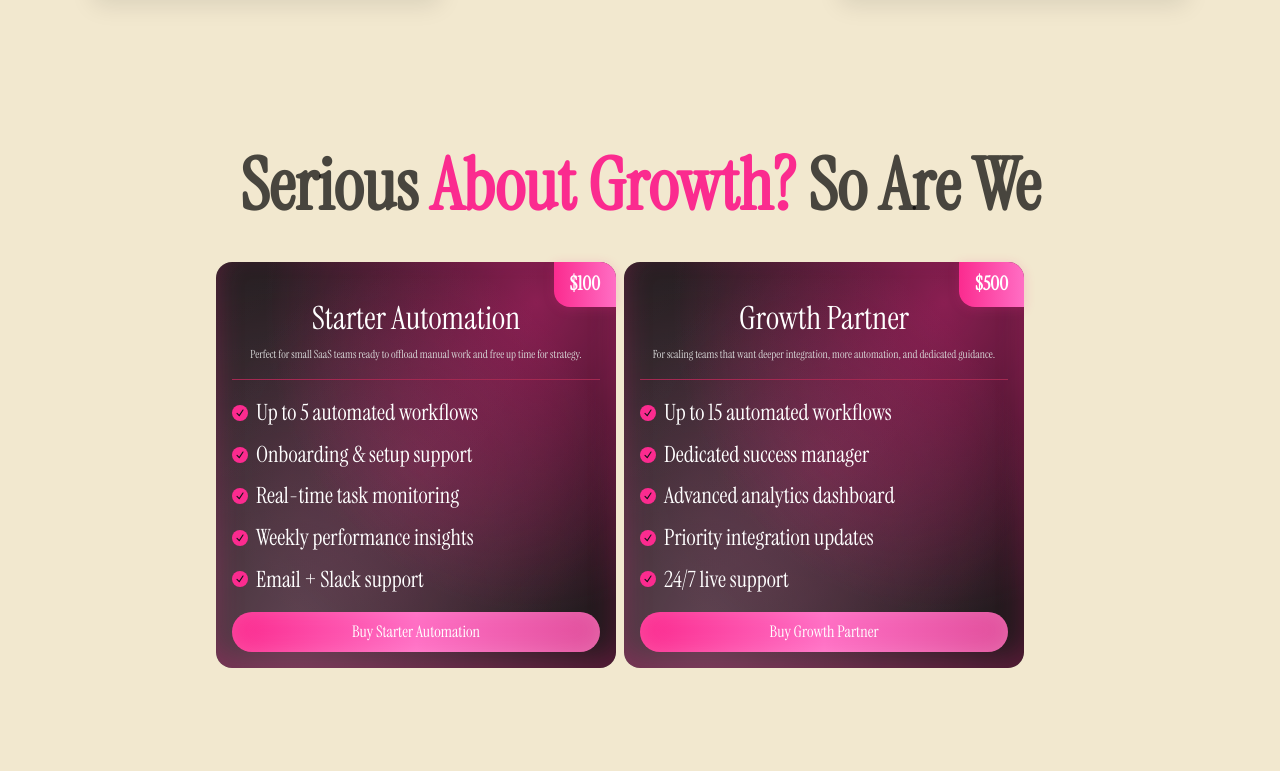
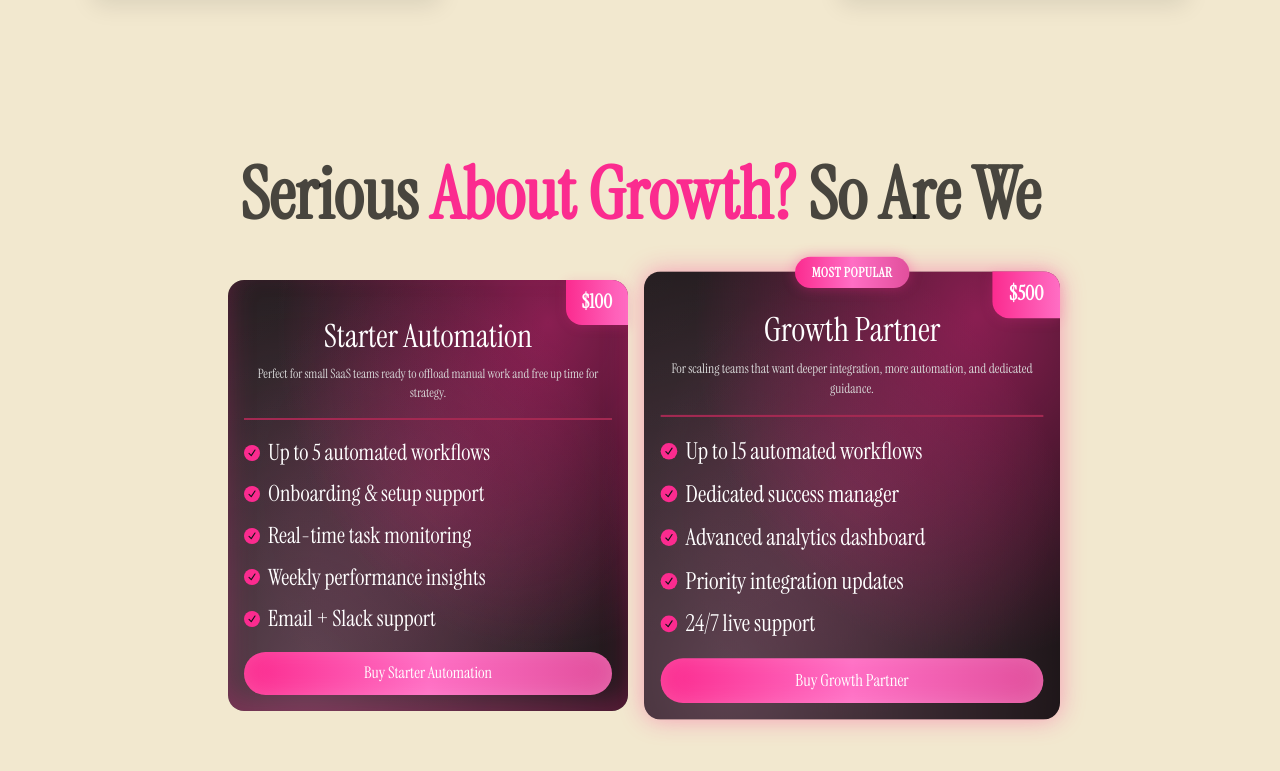
Before and after one commit to FahadBinQaiser/Parallax, a React (Vite) app: page / in a window 1280 px wide. Shown: the part 4323-5094 px from the top of the page. Before the commit the page ends 5071 px from the top, so only its background shows below. Built offline with nearby package versions, Linux system fonts and the light colour scheme.

Commit message:
Added absoluted positioned box for better UX

```diff
--- a/src/components/PricingSection/PricingSection.jsx
+++ b/src/components/PricingSection/PricingSection.jsx
@@ -3,14 +3,16 @@ import PricingCard from "../UI_Components/PricingCard";
 
 export default function PricingSection() {
   return (
-    <section className="py-20 text-[#000000]/70 pricing-section">
-      <div className="max-w-4xl space-y-10 mx-auto px-6 text-center">
-        <h2 className="text-5xl font-bold sm:text-7xl">
+    <section className="py-16 sm:py-20 text-[#000000]/70 pricing-section">
+      <div className="max-w-7xl mx-auto space-y-10 px-4 sm:px-6 text-center">
+        {/* Headline */}
+        <h2 className="text-4xl sm:text-5xl md:text-6xl lg:text-7xl font-bold leading-tight">
           Serious{" "}
           <span className="highlight text-[#FB2B8F]">About Growth?</span> So Are
           We
         </h2>
-        <div className="pricingCards gap-2 flex flex-row">
+
+        <div className="pricingCards mx-auto flex flex-col md:flex-row gap-6 justify-center items-center md:items-stretch max-w-5xl">
           <PricingCard
             title="Starter Automation"
             price="$100"
@@ -37,6 +39,7 @@ export default function PricingSection() {
               "24/7 live support",
             ]}
             buttonText="Buy Growth Partner"
+            isPopular
           />
         </div>
       </div>
--- a/src/components/UI_Components/PricingCard.jsx
+++ b/src/components/UI_Components/PricingCard.jsx
@@ -1,10 +1,18 @@
 import React from "react";
 import styled from "styled-components";
 
-const PricingCard = ({ title, price, paragraph, features, buttonText }) => {
+const PricingCard = ({
+  title,
+  price,
+  paragraph,
+  features,
+  buttonText,
+  isPopular,
+}) => {
   return (
     <StyledWrapper>
-      <div className="card">
+      <div className={`card ${isPopular ? "popular-card" : ""}`}>
+        {isPopular && <div className="popular">Most Popular</div>}
         <div className="pricing-tooltip">{price}</div>
         <div className="card__border" />
         <div className="card_title__container">
@@ -64,6 +72,37 @@ const StyledWrapper = styled.div`
       radial-gradient(at 0% 0%, rgba(255, 255, 255, 0.04) 0px, transparent 60%);
     border-radius: 1rem;
     box-shadow: 0px -12px 28px 0px rgba(255, 43, 143, 0.25) inset;
+    overflow: visible;
+  }
+
+  /* 🟣 Popular Tag */
+  .popular {
+    position: absolute;
+    top: -0.9rem;
+    left: 50%;
+    transform: translateX(-50%);
+    background: linear-gradient(90deg, #fb2b8f 0%, #ff6ec4 50%, #e14f9c 100%);
+    color: var(--white);
+    font-size: 0.8rem;
+    font-weight: 600;
+    text-transform: uppercase;
+    letter-spacing: 0.5px;
+    padding: 0.35rem 1rem;
+    border-radius: 9999px;
+    box-shadow: 0 0 12px rgba(251, 43, 143, 0.4);
+    z-index: 2;
+  }
+
+  /* 🟣 Popular card subtle glow */
+  .popular-card {
+    transform: scale(1.04);
+    transition: all 0.3s ease;
+    box-shadow: 0 0 24px rgba(251, 43, 143, 0.4);
+    z-index: 5;
+  }
+
+  .popular-card:hover {
+    transform: scale(1.06);
   }
 
   .pricing-tooltip {
@@ -88,7 +127,7 @@ const StyledWrapper = styled.div`
   .card_title__container .card_paragraph {
     margin-top: 0.25rem;
     text-align: center;
-    font-size: 0.7rem;
+    font-size: 0.8rem;
     color: var(--paragraph);
   }
 
@@ -134,7 +173,7 @@ const StyledWrapper = styled.div`
 
   .button {
     cursor: pointer;
-    padding: 0.5rem;
+    padding: 0.6rem;
     width: 100%;
     background-image: linear-gradient(
       90deg,
```
